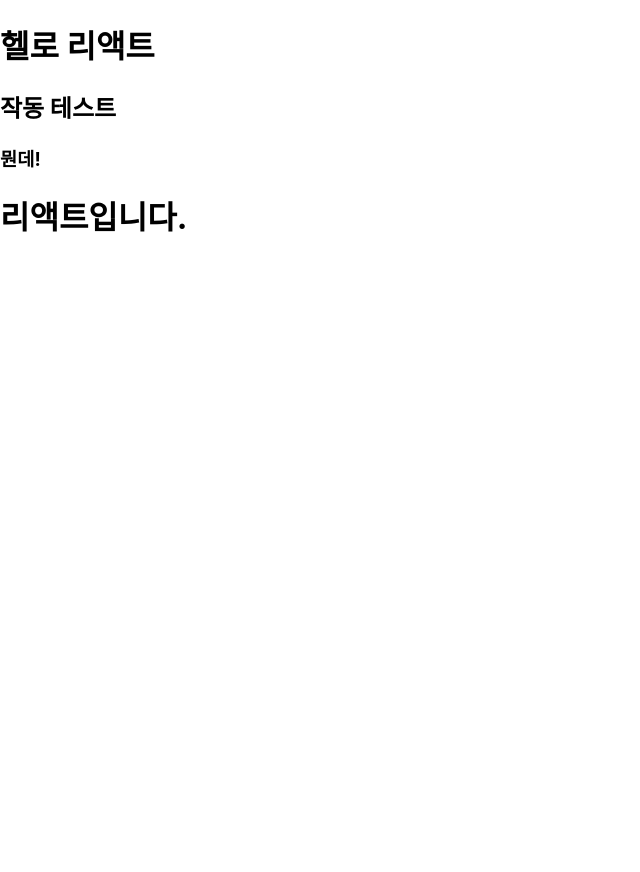
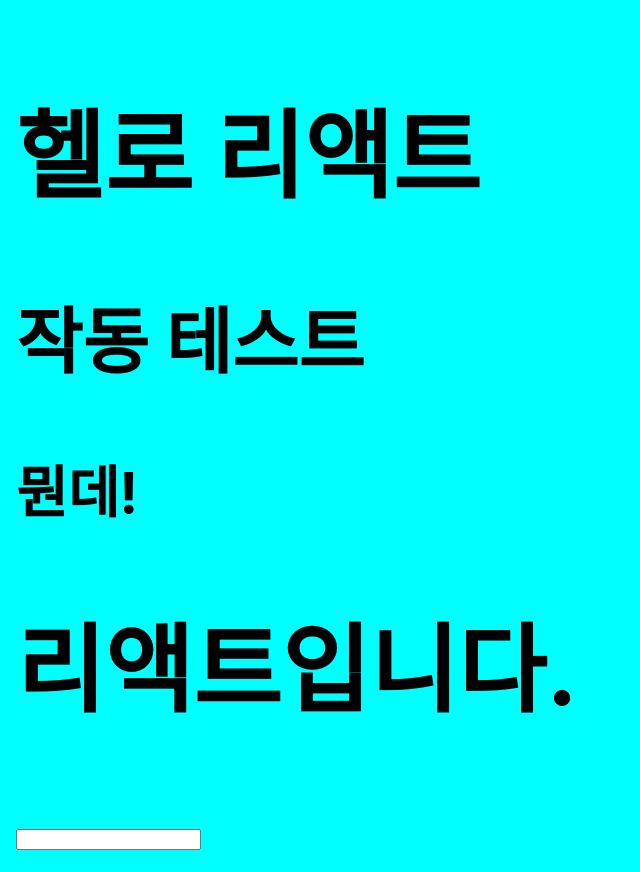
Before and after one commit to silverflow/react_study, a React (Create React App) app: page / in a window 1280 px wide. Shown: the whole page, without its empty margins (0-640 px from the left). Before the commit the page ends 800 px from the top, so only its background shows below. Built offline with nearby package versions, Linux system fonts and the light colour scheme.

Commit message:
study : css 적용(#72p)

```diff
--- a/src/App.css
+++ b/src/App.css
@@ -1,38 +1,7 @@
-.App {
-  text-align: center;
+.react {
+	background: aqua;
+	color: black;
+	font-size: 48px;
+	font-weight: bold;
+	padding: 16px;
 }
-
-.App-logo {
-  height: 40vmin;
-  pointer-events: none;
-}
-
-@media (prefers-reduced-motion: no-preference) {
-  .App-logo {
-    animation: App-logo-spin infinite 20s linear;
-  }
-}
-
-.App-header {
-  background-color: #282c34;
-  min-height: 100vh;
-  display: flex;
-  flex-direction: column;
-  align-items: center;
-  justify-content: center;
-  font-size: calc(10px + 2vmin);
-  color: white;
-}
-
-.App-link {
-  color: #61dafb;
-}
-
-@keyframes App-logo-spin {
-  from {
-    transform: rotate(0deg);
-  }
-  to {
-    transform: rotate(360deg);
-  }
-}
--- a/src/App.js
+++ b/src/App.js
@@ -1,15 +1,18 @@
 import "./App.css";
-import react, { Fragment } from "react";
+import react from "react";
 
 function App() {
 	const name = "리액트";
+
 	return (
-		<>
+		<div className="react">
+			{/*주석은 이렇게 달아야한다!*/}
 			<h1>헬로 {name}</h1>
 			<h2>작동 테스트</h2>
 			<h3>뭔데!</h3>
 			{name === "리액트" ? <h1>리액트입니다.</h1> : <h1>리액트가 아닙니다</h1>}
-		</>
+			<input />
+		</div>
 	);
 }
 
```
